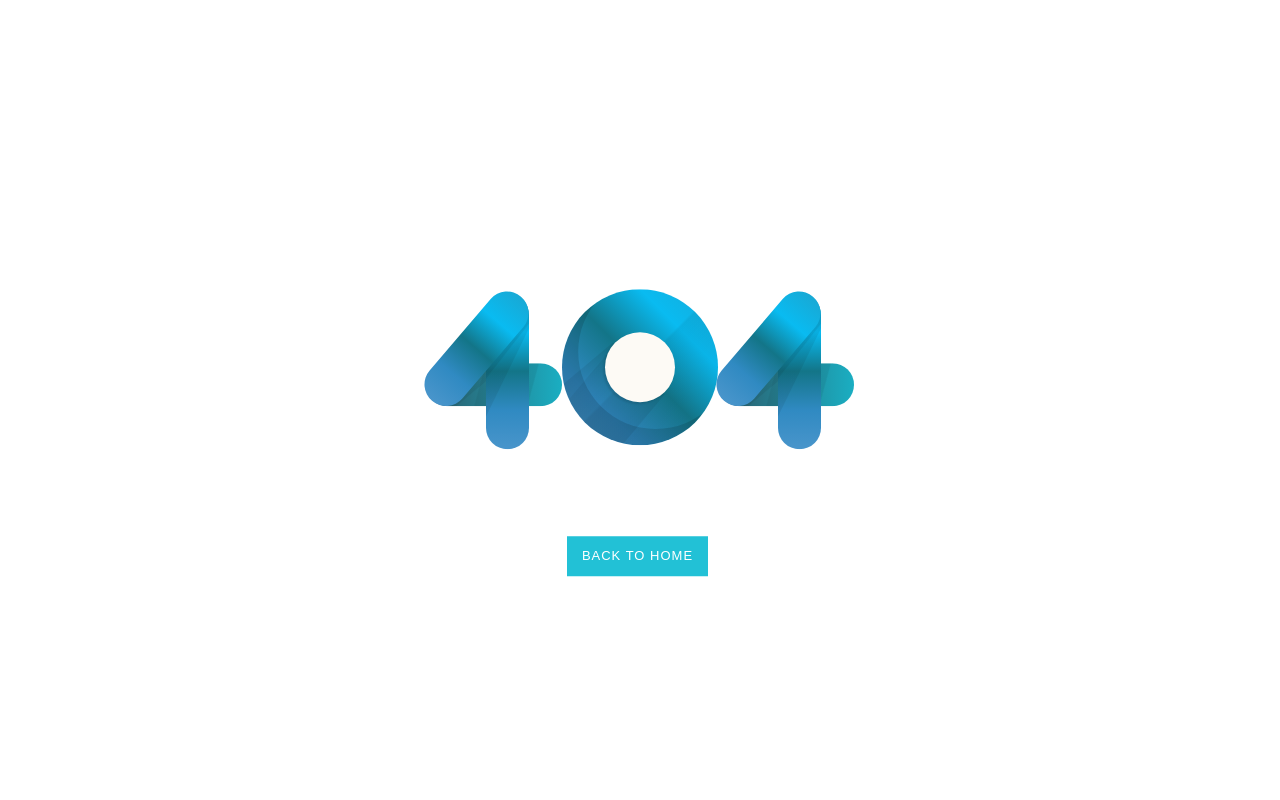
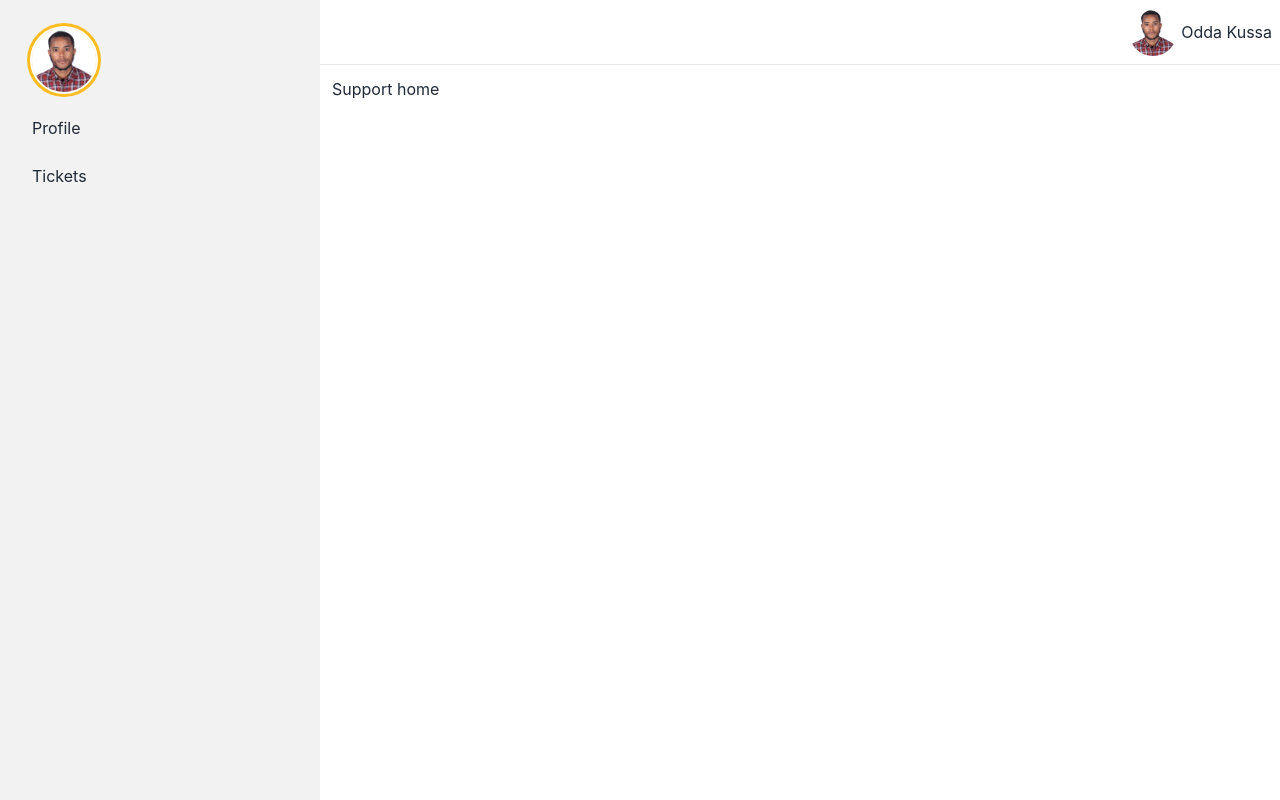
Before and after one commit to oddakussa12/helpdesk-frontend, a React (Create React App) app: page /support in a window 1280 px wide. Built offline with nearby package versions, Linux system fonts and the light colour scheme; no server answers.

Commit message:
Support role layout

```diff
--- a/src/App.js
+++ b/src/App.js
@@ -7,6 +7,11 @@ import RequireAuth from "./middleware/RequireAuth";
 import UserHome from "./EndUser/Pages/UserHome";
 import CreateTicket from "./EndUser/Pages/CreateTicket";
 import ViewTicket from "./EndUser/Pages/ViewTicket";
+
+// support role routes
+import SupportLayout from "./Support/Layouts/SupportLayout";
+import SupportHome from "./Support/Pages/SupportHome";
+import SupportProfile from "./Support/Pages/SupportProfile";
 
 // public routes
 import WorldLayout from "./World/Layouts/WorldLayout";
@@ -28,22 +33,21 @@ function App() {
     <div className="App">
       <Routes>
         <Route element={<PersistLogin />}>
-          {/*  merchant/consumers routes */}
-          <Route>
-            <Route path="/home" element={<WorldLayout />}>
-              <Route path="" element={<UserHome />} />
-              <Route path="create-ticket" element={<CreateTicket />} />
-              <Route path="view-ticket" element={<ViewTicket />} />
+          {/*  end user routes */}
+          <Route path="/home" element={<WorldLayout />}>
+            <Route path="" element={<UserHome />} />
+            <Route path="create-ticket" element={<CreateTicket />} />
+            <Route path="view-ticket" element={<ViewTicket />} />
+          </Route>
 
-              {/* <Route path="profile" element={<Profile />} />
-              <Route path="faqs" element={<Profile />} />
-              <Route path="payment" element={<PaymentTab />}>
-                <Route index element={<ChoosePayment />} />
-                <Route path="choose-payment" element={<ChoosePayment />}/>
-                <Route path="payment-confirmation" element={<PaymentConfirmation />}/>
-              </Route> */}
-            </Route>
+          {/* support role routes */}
+          <Route path='/support' element={<SupportLayout />}>
+            <Route path="" element={<SupportHome />} />
+            <Route path="profile" element={<SupportProfile />} />
           </Route>
+
+          {/* admin routes */}
+
         </Route>
 
         {/* common public routes */}
--- /dev/null
+++ b/src/Support/Components/SideMenu.jsx
@@ -0,0 +1,19 @@
+import { Link } from "react-router-dom"
+
+const SideMenu = () => {
+    return (
+        <>
+            <li>
+                <div className="avatar">
+                    <div className="w-16 rounded-full ring ring-warning ring-offset-base-100 ring-offset-2">
+                        <img src="/pp.jpg" />
+                    </div>
+                </div>
+            </li>
+            <li><Link to='profile' >Profile</Link></li>
+            <li><a>Tickets</a></li>
+        </>
+    )
+}
+
+export default SideMenu
--- /dev/null
+++ b/src/Support/Components/SupportNav.jsx
@@ -0,0 +1,32 @@
+
+const SupportNav = () => {
+    return (
+        <div className="navbar bg-base-100">
+            <div className="flex-1">
+                {/* <a className="btn btn-ghost normal-case text-xl">Help Desk</a> */}
+            </div>
+            <div className="flex-none">
+
+                <div className="dropdown dropdown-end">
+                    <span tabIndex={0} className="inline-flex items-baseline">
+                        <img src="/pp.jpg" alt="" class="self-center w-12 h-12 rounded-full mx-1" />
+                        <span className="mt-3">Odda Kussa</span>
+                    </span>
+
+                    <ul tabIndex={0} className="menu menu-compact dropdown-content mt-3 p-2 shadow bg-base-100 rounded-box w-52">
+                        <li>
+                            <a className="justify-between">
+                                Profile
+                                <span className="badge">New</span>
+                            </a>
+                        </li>
+                        <li><a>Settings</a></li>
+                        <li><a>Logout</a></li>
+                    </ul>
+                </div>
+            </div>
+        </div>
+    )
+}
+
+export default SupportNav
--- /dev/null
+++ b/src/Support/Layouts/SupportLayout.jsx
@@ -0,0 +1,40 @@
+import SideMenu from "../Components/SideMenu";
+import SupportNav from "../Components/SupportNav";
+import { Outlet } from "react-router-dom";
+
+const SupportLayout = () => {
+    return (
+        <div>
+            <div className="drawer drawer-mobile">
+                <input id="my-drawer-2" type="checkbox" className="drawer-toggle" />
+                <div className="drawer-content">
+                    {/* Page content here */}
+                    <div className="navbar bg-base-100 lg:hidden">
+                        <div className="flex-1">
+                            <a className="btn btn-ghost normal-case text-xl text-warning">Help Desk</a>
+                        </div>
+                        <div className="flex-none">
+                            <label htmlFor="my-drawer-2" className="btn btn-square btn-ghost drawer-button">
+                                <svg xmlns="http://www.w3.org/2000/svg" fill="none" viewBox="0 0 24 24" className="inline-block w-5 h-5 stroke-current"><path strokeLinecap="round" strokeLinejoin="round" strokeWidth="2" d="M4 6h16M4 12h16M4 18h16"></path></svg>
+                            </label>
+                        </div>
+                    </div>
+                    <SupportNav />
+                    <hr />
+                    <div className="p-3" >
+                        <Outlet />
+                    </div>
+                </div>
+                <div className="drawer-side">
+                    <label htmlFor="my-drawer-2" className="drawer-overlay"></label>
+                    <ul className="menu p-4 w-80 bg-base-200 text-base-content">
+                        {/* Sidebar content here */}
+                        <SideMenu />
+                    </ul>
+                </div>
+            </div>
+        </div>
+    )
+}
+
+export default SupportLayout
--- /dev/null
+++ b/src/Support/Pages/SupportHome.jsx
@@ -0,0 +1,10 @@
+
+const SupportHome = () => {
+  return (
+    <div>
+        <h1>Support home</h1>
+    </div>
+  )
+}
+
+export default SupportHome
--- /dev/null
+++ b/src/Support/Pages/SupportProfile.jsx
@@ -0,0 +1,10 @@
+
+const SupportProfile = () => {
+  return (
+    <div>
+      <h1>Profile</h1>
+    </div>
+  )
+}
+
+export default SupportProfile
```
Also changed, not shown: public/pp.jpg (added).
